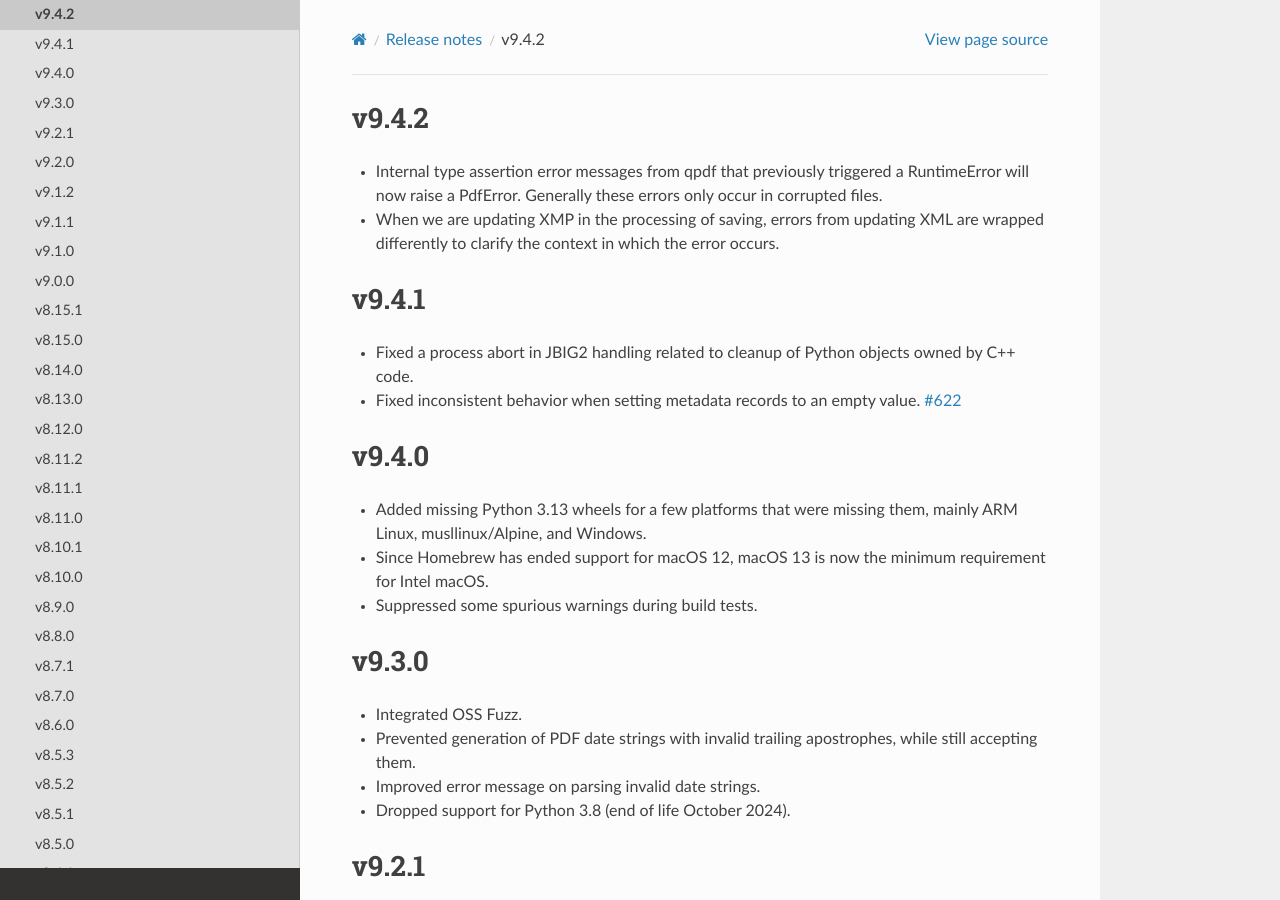
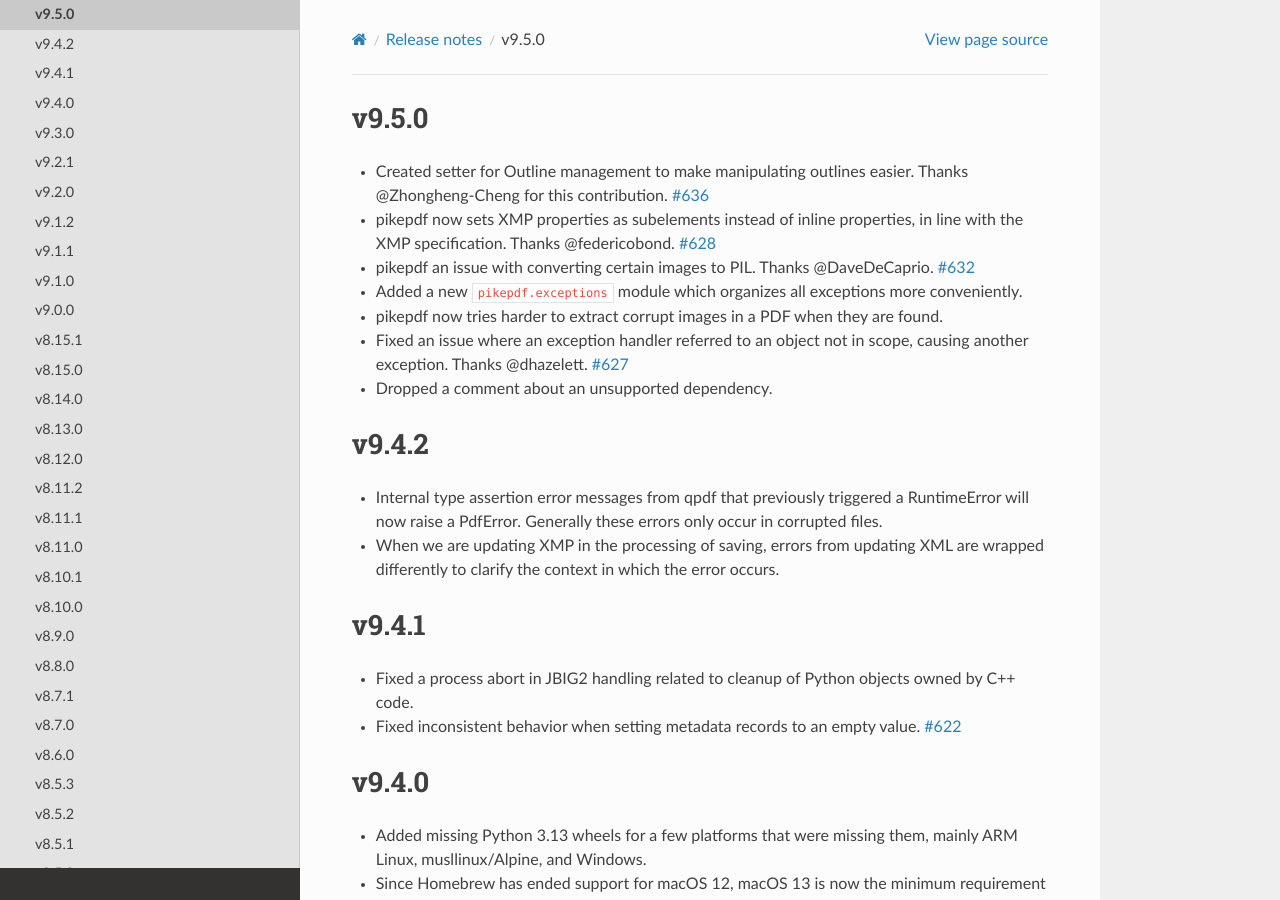
Before and after one commit to pikepdf/pikepdf, a Sphinx documentation site: the page built from docs/releasenotes/version9.rst, in a window 1280 px wide and 900 px high. Built offline with Sphinx 7.4.7 and the Read the Docs theme 3.1.0, drawn with Linux system fonts in a browser that asks for light colours; pages that are not in the unit, such as notebooks, are missing from menus.

Commit message:
Update release notes

```diff
--- a/docs/releasenotes/version9.rst
+++ b/docs/releasenotes/version9.rst
@@ -1,3 +1,19 @@
+v9.5.0
+======
+
+- Created setter for Outline management to make manipulating outlines easier.
+  Thanks @Zhongheng-Cheng for this contribution. :issue:`636`
+- pikepdf now sets XMP properties as subelements instead of inline properties,
+  in line with the XMP specification. Thanks @federicobond. :issue:`628`
+- pikepdf an issue with converting certain images to PIL. Thanks @DaveDeCaprio.
+  :issue:`632`
+- Added a new ``pikepdf.exceptions`` module which organizes all exceptions more
+  conveniently.
+- pikepdf now tries harder to extract corrupt images in a PDF when they are found.
+- Fixed an issue where an exception handler referred to an object not in scope,
+  causing another exception. Thanks @dhazelett. :issue:`627`
+- Dropped a comment about an unsupported dependency.
+
 v9.4.2
 ======
 
```
